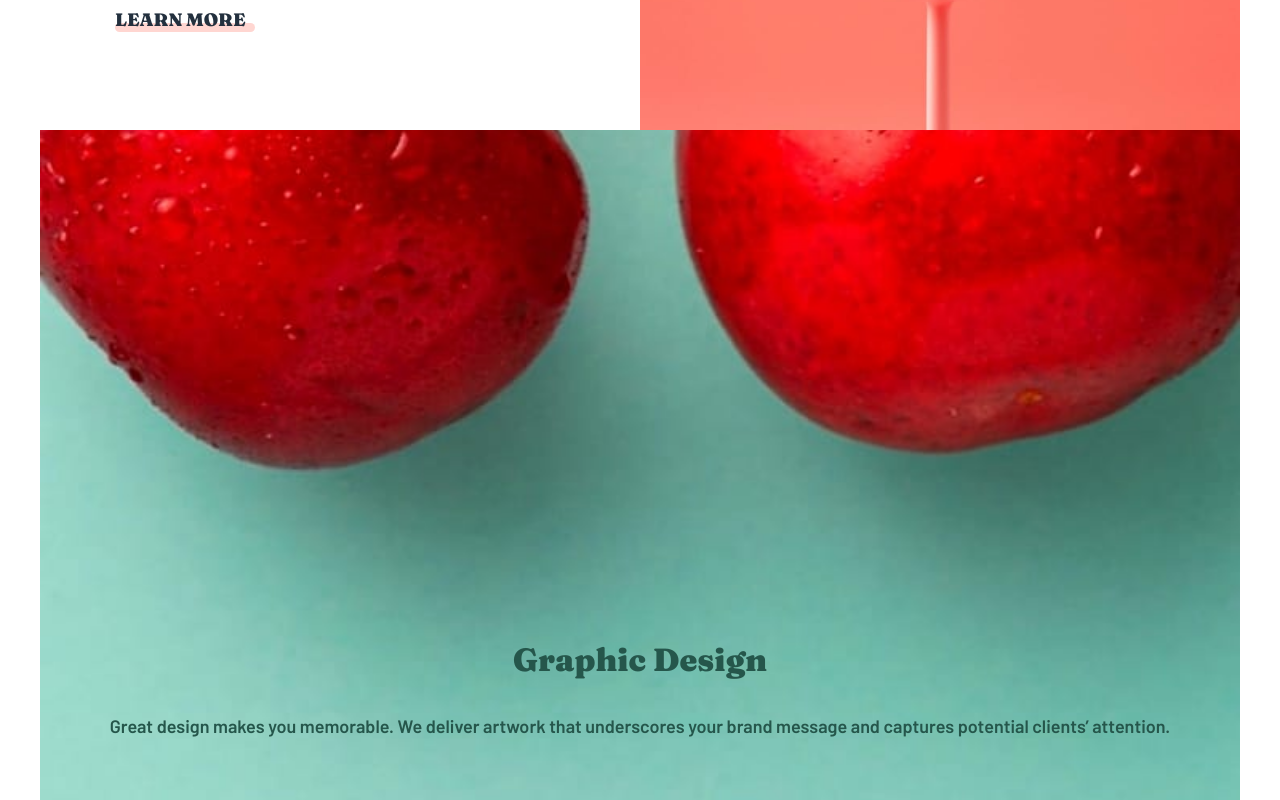
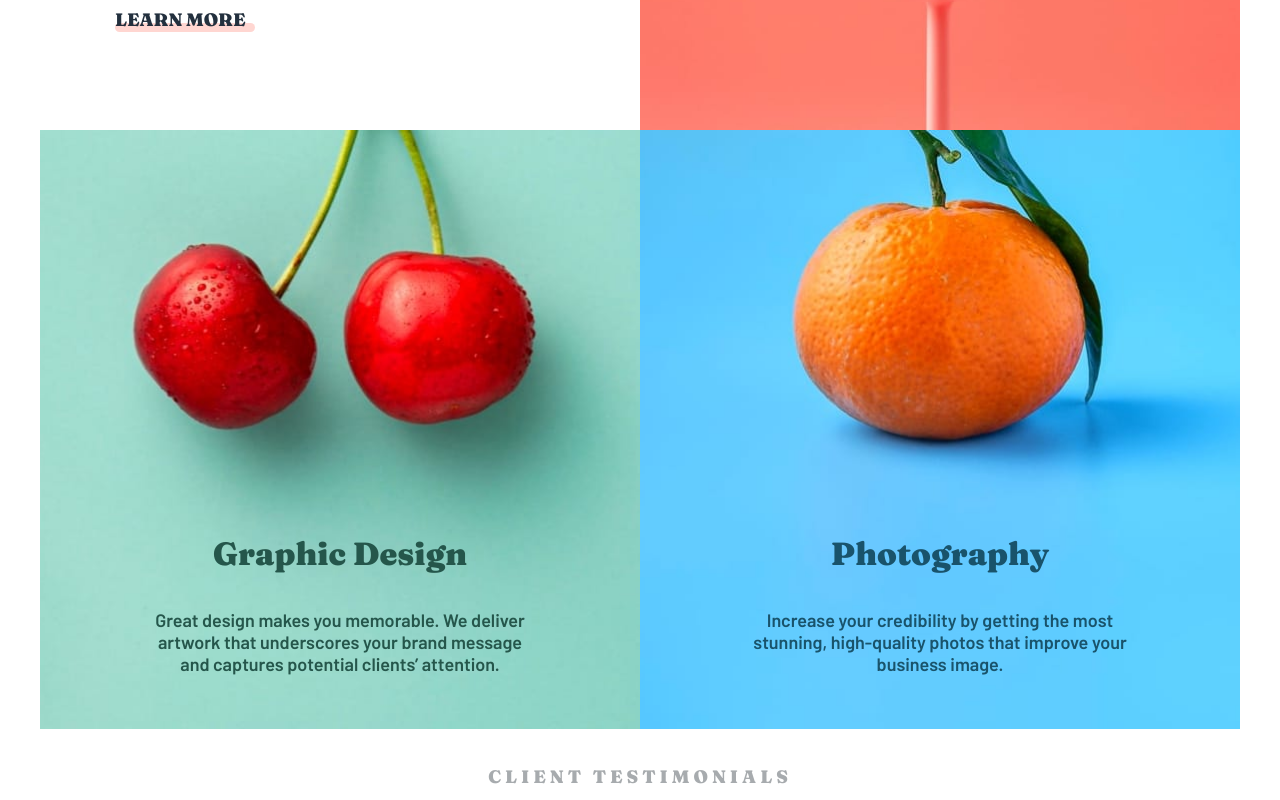
Before and after one commit to mahiv87/sunnyside-agency, a React (Vite) app: page / in a window 1280 px wide. Shown: the part 1540-2340 px from the top of the page. Built offline with nearby package versions, Linux system fonts and the light colour scheme.

Commit message:
card gallery section done

```diff
--- a/src/App.css
+++ b/src/App.css
@@ -3,3 +3,10 @@
 	margin: 0 auto;
 	text-align: center;
 }
+
+@media screen and (min-width: 768px) {
+	.secondaryCards {
+		display: flex;
+		height: 599px;
+	}
+}
--- a/src/App.jsx
+++ b/src/App.jsx
@@ -7,8 +7,8 @@ import Card from './components/CardComponents/PrimaryCard/PrimaryCard';
 import Hero from './components/HeroComponent/Hero';
 import TransformImage from './assets/images/mobile/image-transform.jpg';
 import StandOutImage from './assets/images/mobile/image-stand-out.jpg';
-import GraphicDesignImage from './assets/images/mobile/image-graphic-design.jpg';
-import PhotographyImage from './assets/images/mobile/image-photography.jpg';
+import GraphicDesignImage from './assets/images/desktop/image-graphic-design.jpg';
+import PhotographyImage from './assets/images/desktop/image-photography.jpg';
 import SecondaryCard from './components/CardComponents/SecondaryCard/SecondaryCard';
 
 function App() {
@@ -33,6 +33,7 @@ function App() {
 				link="LEARN MORE"
 				underlineColor="hsl(7, 99%, 70%)"
 			/>
+			<div className="secondaryCards">
 				<SecondaryCard
 					image={GraphicDesignImage}
 					title="Graphic Design"
@@ -45,6 +46,7 @@ function App() {
 					text="Increase your credibility by getting the most stunning, high-quality photos that improve your business image."
 					color="hsl(198, 62%, 26%)"
 				/>
+			</div>
 			<Testimonials />
 			<ImageCluster />
 			<Footer />
--- a/src/components/CardComponents/SecondaryCard/SecondaryCard.jsx
+++ b/src/components/CardComponents/SecondaryCard/SecondaryCard.jsx
@@ -12,12 +12,14 @@ function SecondaryCard({ image, title, text, color }) {
 			}}
 			className={styles.container}
 		>
+			<div className={styles.cardInfo}>
 				<p style={{ color: `${color}` }} className={styles.title}>
 					{title}
 				</p>
 				<p style={{ color: `${color}` }} className={styles.text}>
 					{text}
 				</p>
+			</div>
 		</div>
 	);
 }
--- a/src/components/CardComponents/SecondaryCard/SecondaryCard.module.css
+++ b/src/components/CardComponents/SecondaryCard/SecondaryCard.module.css
@@ -16,3 +16,20 @@
 	font-size: 32px;
 	margin: 0 0 1rem 0;
 }
+
+@media screen and (min-width: 768px) {
+	.container {
+		width: 50%;
+		height: 100%;
+		padding: 0;
+	}
+
+	.cardInfo {
+		width: 400px;
+		margin: 0 0 1rem 0;
+	}
+
+	.cardInfo .text {
+		padding: 1rem 0.3rem;
+	}
+}
```
Lines whose indentation alone changed are shown as unchanged.
